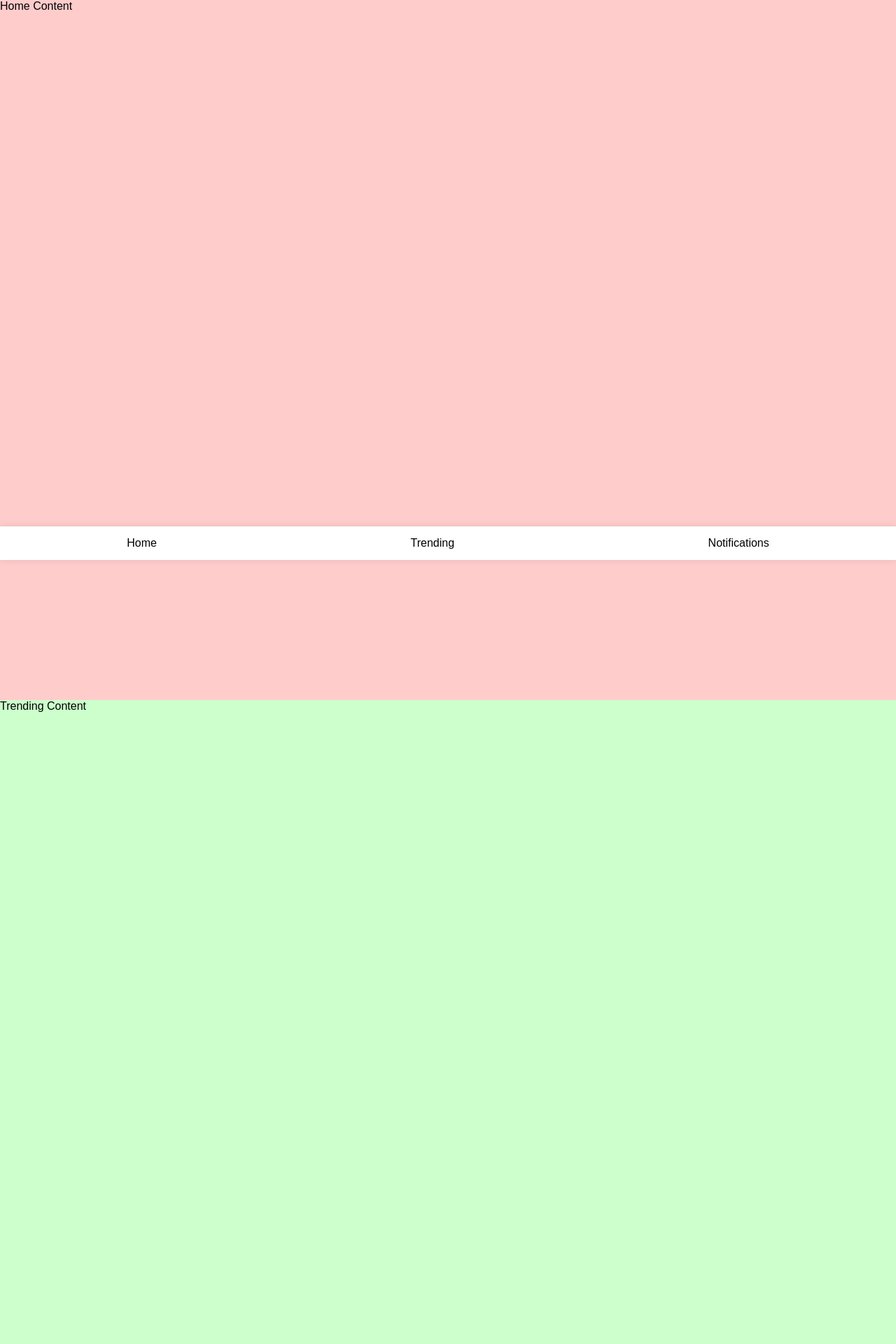
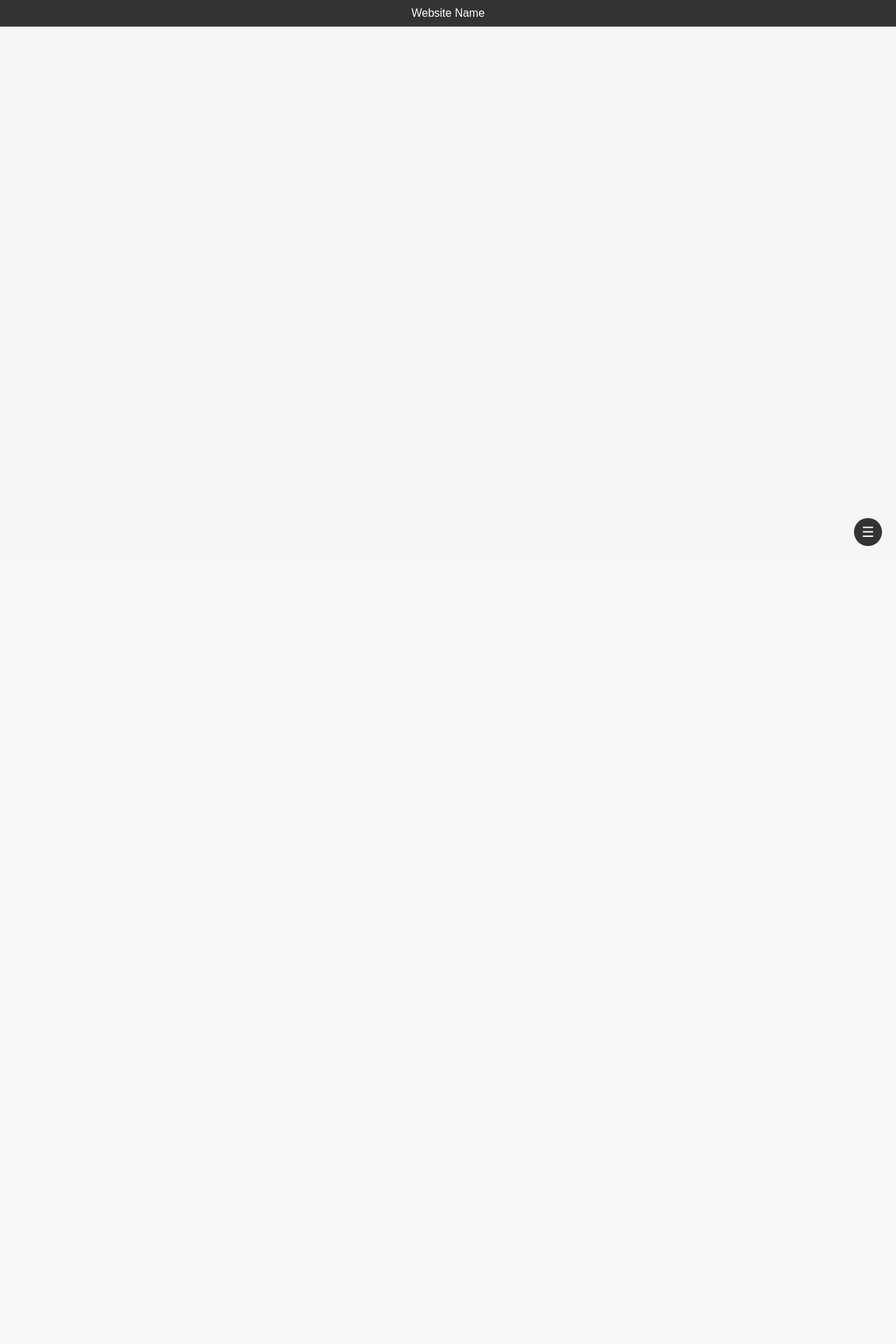
Before and after one commit to xtremerohit/uluminati, a PHP site: page /test2.php in a window 1280 px wide. Shown: the top 1920 px of the page at 70% size. After the commit the page ends 780 px from the top, so only its background shows below. Run offline with PHP 8.4, Linux system fonts and the light colour scheme.

Commit message:
first commit

```diff
--- a/index.php
+++ b/index.php
@@ -93,8 +93,8 @@ $result = $conn->query($sql);
         }
         $conn->close();
         ?>
-
-
+  <hr>
+  <?php include 'navbar.php' ?>
 </body>
 
 </html>
--- a/test2.php
+++ b/test2.php
@@ -3,7 +3,7 @@
 <head>
 <meta charset="UTF-8">
 <meta name="viewport" content="width=device-width, initial-scale=1.0">
-<title>Bottom Navbar</title>
+<title>Navbar with Popup Menu</title>
 <style>
 body {
     margin: 0;
@@ -13,27 +13,44 @@ body {
 }
 
 .navbar {
-    position: fixed;
-    bottom: 0;
-    left: 0;
     width: 100%;
-    background-color: #fff;
-    display: flex;
-    justify-content: space-around;
-    align-items: center;
-    box-shadow: 0px 0px 10px rgba(0, 0, 0, 0.1);
+    background-color: #333;
+    padding: 10px 0;
+    text-align: center;
+    color: #fff;
 }
 
-.navbar button {
+.menu-button {
+    position: fixed;
+    bottom: 20px;
+    right: 20px;
+    background-color: #333;
+    color: #fff;
     border: none;
-    background-color: transparent;
+    border-radius: 50%;
+    width: 40px;
+    height: 40px;
+    font-size: 20px;
     cursor: pointer;
-    padding: 15px 20px;
-    font-size: 16px;
-    transition: background-color 0.3s ease;
 }
 
-.navbar button:hover {
+.popup-card {
+    position: fixed;
+    bottom: 80px;
+    right: 20px;
+    width: 150px;
+    background-color: #fff;
+    box-shadow: 0px 0px 10px rgba(0, 0, 0, 0.3);
+    border-radius: 8px;
+    display: none;
+}
+
+.option {
+    padding: 10px;
+    cursor: pointer;
+}
+
+.option:hover {
     background-color: #f0f0f0;
 }
 </style>
@@ -41,15 +58,28 @@ body {
 <body>
 
 <div class="navbar">
-    <button onclick="location.href='#home'">Home</button>
-    <button onclick="location.href='#trending'">Trending</button>
-    <button onclick="location.href='#notifications'">Notifications</button>
+    <span>Website Name</span>
 </div>
 
-<!-- Example content sections -->
-<section id="home" style="height: 1000px; background-color: #ffcccc;">Home Content</section>
-<section id="trending" style="height: 1000px; background-color: #ccffcc;">Trending Content</section>
-<section id="notifications" style="height: 1000px; background-color: #ccccff;">Notifications Content</section>
+<button class="menu-button" onclick="togglePopup()">☰</button>
+
+<div class="popup-card" id="popupCard">
+    <div class="option">Option 1</div>
+    <div class="option">Option 2</div>
+    <div class="option">Option 3</div>
+    <div class="option">Option 4</div>
+</div>
+
+<script>
+function togglePopup() {
+    var popup = document.getElementById("popupCard");
+    if (popup.style.display === "none") {
+        popup.style.display = "block";
+    } else {
+        popup.style.display = "none";
+    }
+}
+</script>
 
 </body>
 </html>
```
